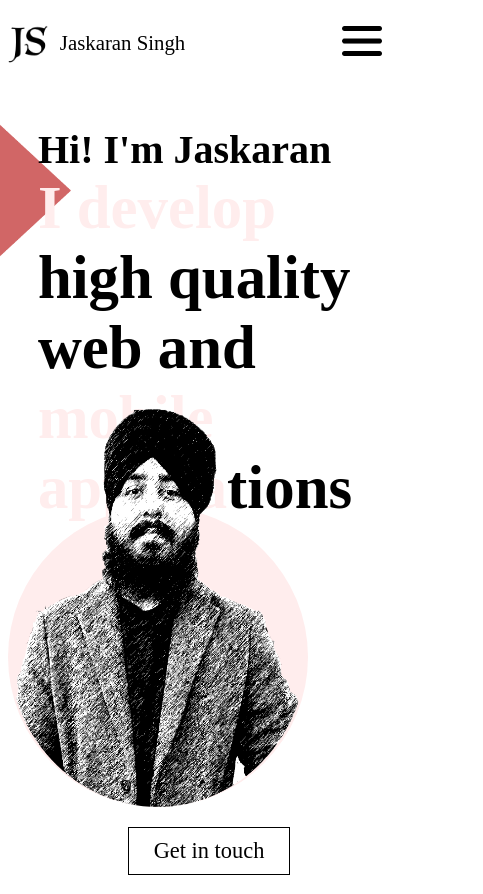
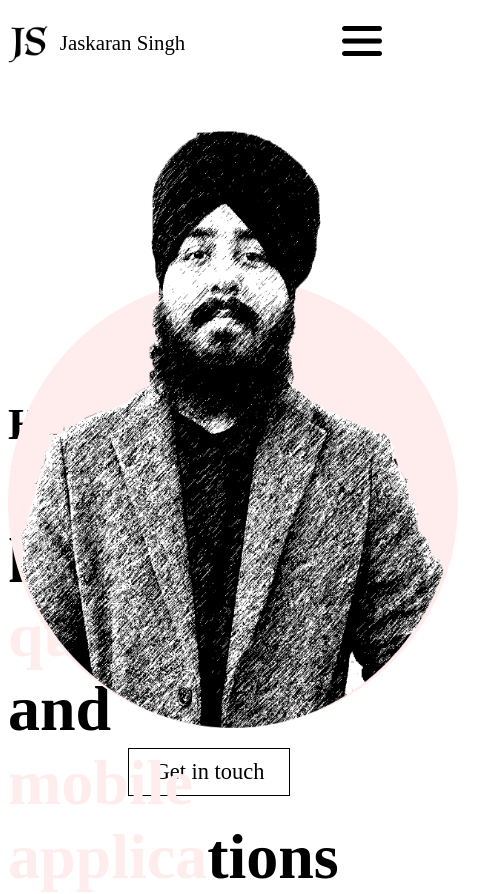
Before and after one commit to TheCoderSingh/thecodersingh-portfolio, a React (Create React App) app: page / in a window 390 px wide. Shown: the whole page, 483 px wide, since content can reach past the window. Built offline with nearby package versions, Linux system fonts and the light colour scheme.

Commit message:
Remove media queries

```diff
--- a/src/components/Home/Home.scss
+++ b/src/components/Home/Home.scss
@@ -82,220 +82,3 @@
         }
     }
 }
-
-@media only screen and (max-width: 1300px) {
-    .home {
-        .home-sections {
-            .home-left {
-                .diamond {
-                    .diamond-image {
-                        max-width: 78%;
-                    }
-
-                    .diamond-text {
-                        h3 {
-                            font-size: 2.5em;
-                        }
-
-                        h2 {
-                            font-size: 3.8em;
-                        }
-                    }
-                }
-            }
-        }
-    }
-}
-
-@media only screen and (max-width: 1280px) {
-    .home {
-        .diamond-text {
-            h2 {
-                font-size: 3.5em !important;
-            }
-        }
-    }
-}
-
-@media only screen and (max-width: 1240px) {
-    .home {
-        .home-sections {
-            .home-left {
-                .diamond {
-                    .diamond-image {
-                        max-width: 76%;
-                    }
-
-                    .diamond-text {
-                        h3 {
-                            font-size: 2.2em !important;
-                        }
-
-                        h2 {
-                            font-size: 2.9em !important;
-                        }
-                    }
-                }
-            }
-        }
-    }
-}
-
-@media only screen and (max-width: 1218px) {
-    .home {
-        .home-sections {
-            .home-left {
-                .diamond {
-                    .diamond-image {
-                        max-width: 65%;
-                        left: -160px;
-                    }
-
-                    .diamond-text {
-                        h3 {
-                            font-size: 1.9em !important;
-                        }
-
-                        h2 {
-                            font-size: 2.5em !important;
-                        }
-                    }
-                }
-            }
-        }
-    }
-}
-
-@media only screen and (max-width: 1180px) {
-    .home {
-        .home-sections {
-            .home-left {
-                .diamond {
-                    .diamond-image {
-                        max-width: 65%;
-                        left: -130px;
-                    }
-
-                    .diamond-text {
-                        h3 {
-                            font-size: 1.7em !important;
-                        }
-
-                        h2 {
-                            font-size: 2.3em !important;
-                        }
-                    }
-                }
-            }
-        }
-    }
-}
-
-@media only screen and (max-width: 1100px) {
-    .home {
-        .home-sections {
-            .home-left {
-                .diamond {
-                    .diamond-image {
-                        max-width: 65%;
-                        left: -100px;
-                    }
-
-                    .diamond-text {
-                        h3 {
-                            font-size: 1.4em !important;
-                        }
-
-                        h2 {
-                            font-size: 2.1em !important;
-                        }
-                    }
-                }
-            }
-        }
-    }
-}
-
-@media only screen and (max-width: 1024px) {
-    .home {
-        .home-sections {
-            .home-left {
-                .diamond {
-                    .diamond-image {
-                        max-width: 65%;
-                        left: -80px;
-                    }
-                }
-            }
-
-            .home-right {
-                .jas-picture-area {
-                    .jas-picture-bg {
-                        width: 300px;
-                        height: 300px;
-                    }
-
-                    .jas-picture {
-                        width: 300px;
-                        height: 400px;
-                        margin-top: 50px;
-                    }
-                }
-            }
-        }
-    }
-}
-
-@media only screen and (max-width: 940px) {
-    .home {
-        .home-sections {
-            flex-wrap: wrap;
-
-            .home-left {
-                width: 100%;
-
-                .diamond {
-                    .diamond-image {
-                        max-width: 65%;
-                        left: -180px;
-                    }
-
-                    .diamond-text {
-                        h3 {
-                            font-size: 2.5em !important;
-                        }
-
-                        h2 {
-                            font-size: 3.8em !important;
-
-                            br:not(:last-of-type) {
-                                display: none;
-                            }
-
-                            .light-text:first-of-type {
-                                color: $secondary;
-                            }
-
-                            .light-text:nth-of-type(2) {
-                                color: #000;
-                            }
-
-                            .light-text:nth-of-type(3) {
-                                color: secondary;
-                            }
-                        }
-                    }
-                }
-            }
-
-            .home-right {
-                width: 100%;
-
-                .jas-picture-area img {
-                    margin-left: auto;
-                    margin-right: auto;
-                }
-            }
-        }
-    }
-}
```
